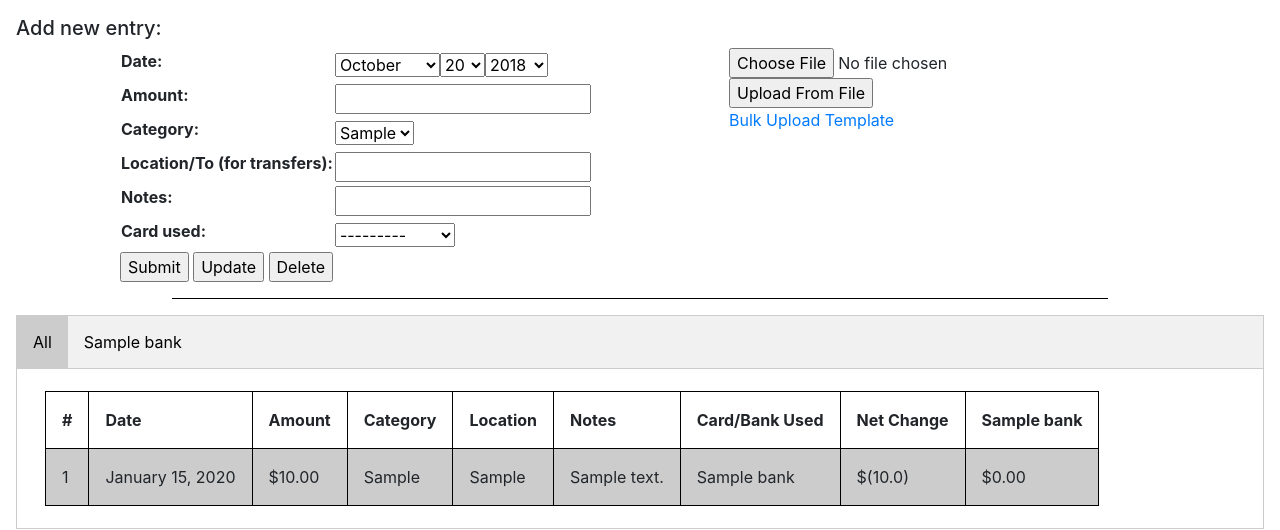
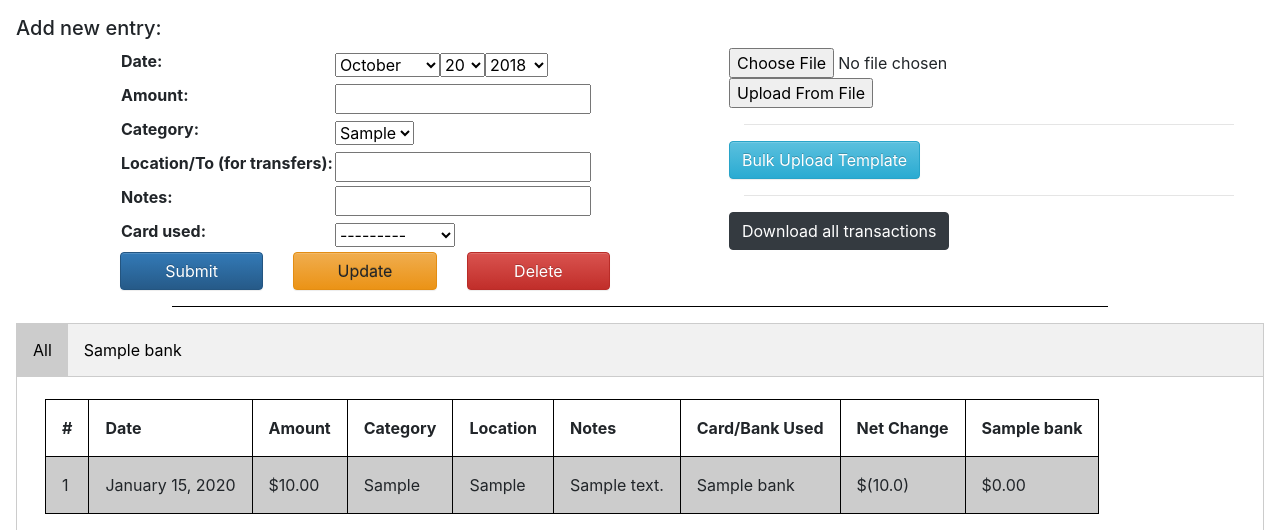
Before and after one commit to jschwel1/budget_app, a Django app: page /budget/overview/ in a window 1280 px wide. Shown: the part 56-586 px from the top of the page. Run offline with Django 3.2, Linux system fonts and the light colour scheme; a user stored in the database is signed in; tables that the repository leaves empty hold one stand-in row (values such as "Sample post"); data that the repository does not hold is empty; some libraries are stand-ins or nearby versions.

Commit message:
Added export button
Also, switched several buttons to use Bootstrap formats.

```diff
--- a/budget/templates/budget/overview.html
+++ b/budget/templates/budget/overview.html
@@ -12,9 +12,17 @@
             <table>
                 {{tx_form.as_table}}
             </table>
-            <input type='submit' name='submit_new' value='Submit'>
-            <input type='submit' name='update' value='Update'>
-            <input type='submit' name='delete' value='Delete'>
+            <div class='row'>
+                <div class='col-sm-4'>
+                    <input type='submit' class='btn btn-primary' style='width:100%' name='submit_new' value='Submit'>
+                </div>
+                <div class='col-sm-4'>
+                    <input type='submit' name='update' class='btn btn-warning' style='width:100%' value='Update'>
+                </div>
+                <div class='col-sm-4'>
+                    <input type='submit' name='delete' class='btn btn-danger' style='width:100%' value='Delete'>
+                </div>
+            </div>
 
             <datalist id='Locations'>
                 {% for location in locations %}
@@ -47,9 +55,14 @@
             <div class='row'>
                 <input type='submit' name='upload_bulk' value='Upload From File'>
             </div>
+            <hr>
             <div class="row">
                 {% load static %}
-                <a href="{% static 'budget/files/template.csv' %}" download>Bulk Upload Template</a>
+                <button href="{% static 'budget/files/template.csv' %}" class='btn btn-info' download>Bulk Upload Template</button>
+            </div>
+            <hr>
+            <div class="row">
+                <button href="{% url 'budget:export_transactions_to_csv' %}" class='btn btn-dark'>Download all transactions</a>
             </div>
         </form>
     </div>
--- a/budget/urls.py
+++ b/budget/urls.py
@@ -27,5 +27,6 @@ urlpatterns = [
     re_path(r'^logout/$', views.logout_page, name='logout'),
     re_path(r'^get_overview_data/$', views.get_overview_data, name='get_overview_data'),
     re_path(r'^get_individual_overview_data/(?P<bank>[0-9a-zA-Z]+)$', views.get_individual_overview_data, name='get_individual_overview_data'),
+    re_path(r'^export_transactions_to_csv/$', views.export_tx_as_csv, name='export_transactions_to_csv'),
     path(r'base', views.load_base, name='base'),
 ]
--- a/budget/views.py
+++ b/budget/views.py
@@ -3,7 +3,8 @@ from django.contrib.auth.models import User
 from django.contrib.auth import authenticate, login, logout, get_user
 from django.contrib.auth.decorators import login_required
 from django.db.models import Q
-from django.http import JsonResponse
+from django.http import JsonResponse, HttpResponse
+from django.template import Context, loader
 from .models import Bank, Category, Transaction, Budget, BudgetCategory
 from .forms import TransactionForm, UploadFileForm
 import traceback, json, re, csv, datetime
@@ -518,3 +519,16 @@ def get_individual_overview_data(request, bank):
 
     tx_list.reverse()
     return JsonResponse({'transactions':tx_list})
+
+def export_tx_as_csv(request):
+    user = get_user(request)
+    transactions = Transaction.objects.filter(user=user).order_by('-date')
+
+    response = HttpResponse(content_type='text/csv')
+    response['Content-Disposition'] = 'attachment; filename="exported_transactions_for_%s.csv'%user.username
+    writer = csv.writer(response)
+    writer.writerow(['date', 'amount', 'location', 'notes', 'category', 'card used', 'id'])
+    for tx in transactions:
+        writer.writerow([str(tx.date.month)+'/'+str(tx.date.day)+'/'+str(tx.date.year), tx.amount, tx.location, tx.notes, tx.category.category, tx.card_used.name, tx.id])
+
+    return response
```
